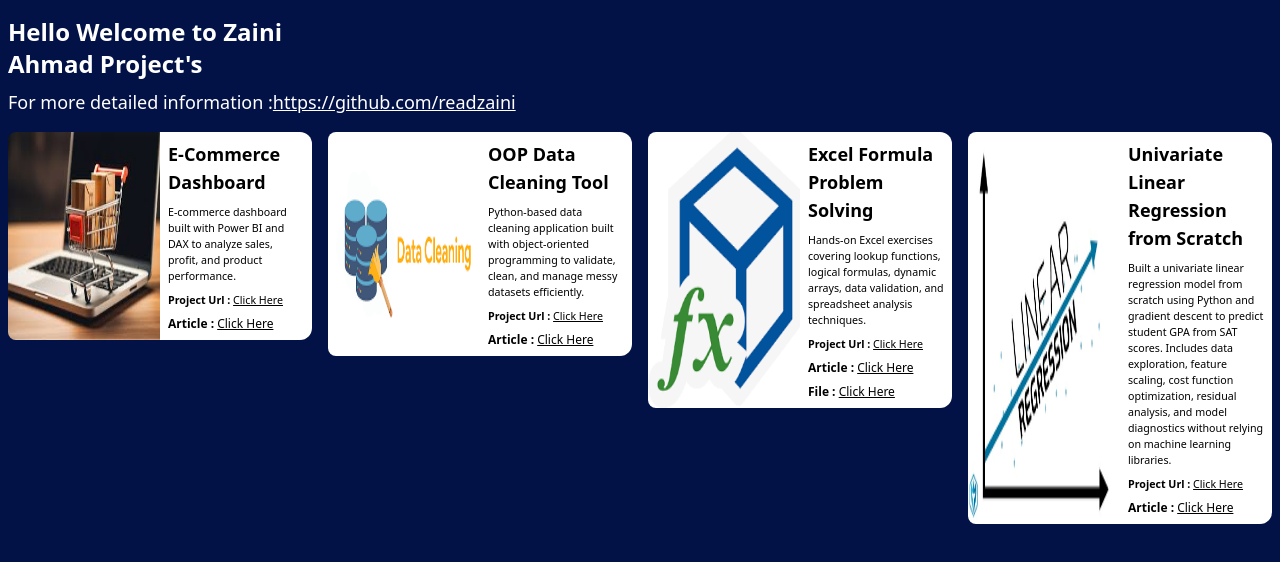
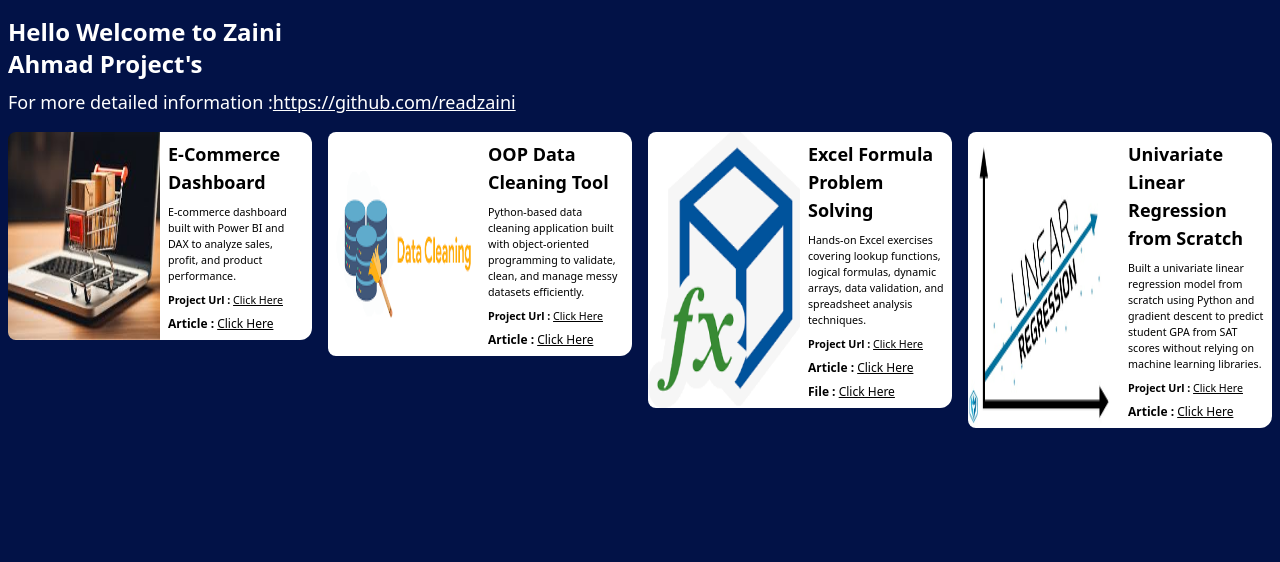
Before and after one commit to readzaini/web-portofolio, a React (Vite) app: page / in a window 1280 px wide. Shown: the top 562 px of the page. Built offline with nearby package versions, Linux system fonts and the light colour scheme.

Commit message:
update item 4

```diff
--- a/src/data/content.js
+++ b/src/data/content.js
@@ -28,7 +28,7 @@ const contents = [
     id:4,
     url:'/images/lr.png',
     title: 'Univariate Linear Regression from Scratch',
-    description: 'Built a univariate linear regression model from scratch using Python and gradient descent to predict student GPA from SAT scores. Includes data exploration, feature scaling, cost function optimization, residual analysis, and model diagnostics without relying on machine learning libraries.',
+    description: 'Built a univariate linear regression model from scratch using Python and gradient descent to predict student GPA from SAT scores without relying on machine learning libraries.',
     project_url:'https://github.com/readzaini/linear-regression-univariate-project',
     article:'https://github.com/readzaini/linear-regression-univariate-project/blob/main/Linear_regression.ipynb',
   }
```
